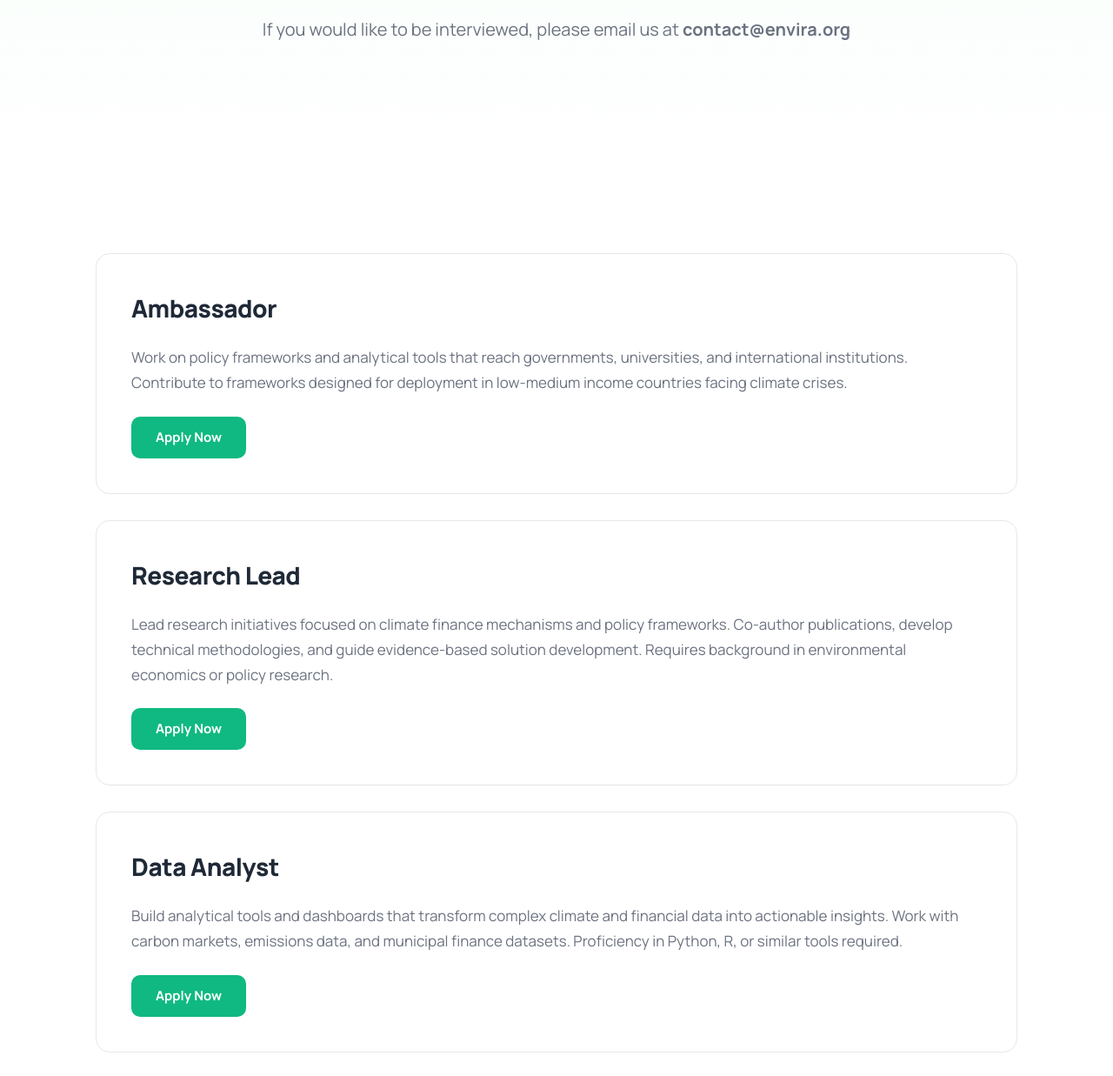
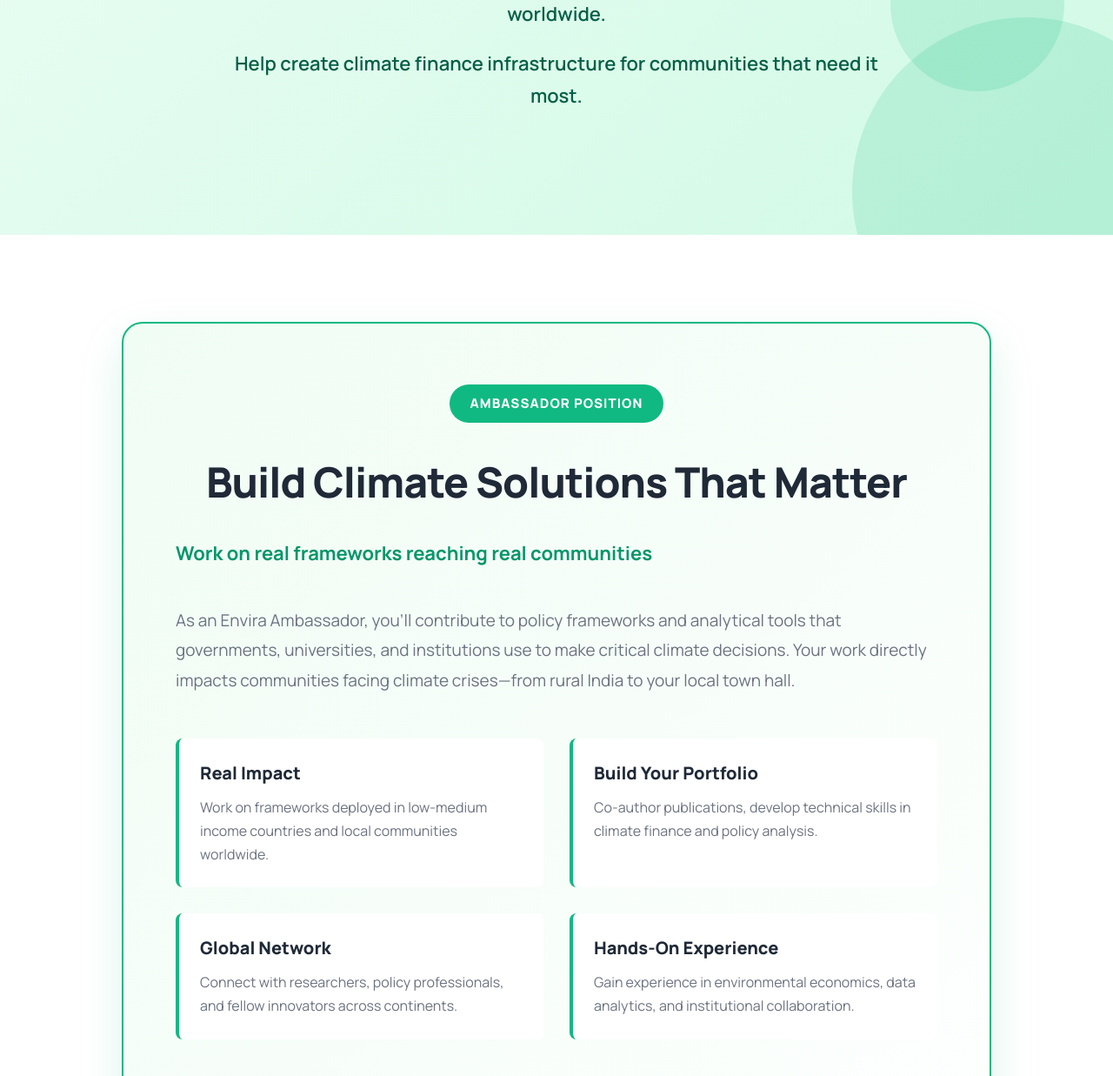
Before and after one commit to Arunkdas13/Envira-Website, a plain HTML site: page join.html in a window 1280 px wide. Shown: the part 459-1696 px from the top of the page at 87% size. Drawn offline with Linux system fonts and the light colour scheme.

Commit message:
Update join.html

```diff
--- a/join.html
+++ b/join.html
@@ -20,22 +20,51 @@
         .cta-btn { background: #10b981; padding: 11px 24px; border-radius: 8px; text-decoration: none; color: white; font-weight: 700; font-size: 14px; transition: all 0.2s; }
         .cta-btn:hover { background: #059669; transform: translateY(-1px); }
 
-        .hero { padding: 160px 20px 100px; text-align: center; background: linear-gradient(180deg, #f0fdf4 0%, #ffffff 100%); }
-        .hero-label { display: inline-block; background: #d1fae5; color: #065f46; padding: 8px 20px; border-radius: 30px; font-weight: 700; font-size: 13px; margin-bottom: 24px; text-transform: uppercase; letter-spacing: 0.5px; }
-        .hero h1 { font-size: 56px; font-weight: 800; color: #1f2937; margin-bottom: 24px; letter-spacing: -1px; }
-        .hero p { font-size: 20px; color: #6b7280; max-width: 700px; margin: 0 auto 40px; line-height: 1.7; }
-        .hero-note { font-size: 16px; color: #6b7280; margin-top: 30px; }
+        /* HERO */
+        .hero { padding: 180px 20px 120px; text-align: center; background: linear-gradient(135deg, #ecfdf5 0%, #d1fae5 100%); position: relative; overflow: hidden; }
+        .floating-circle {
+            position: absolute;
+            border-radius: 50%;
+            background: rgba(16, 185, 129, 0.15);
+            animation: float 25s ease-in-out infinite;
+        }
+        .circle-1 { width: 300px; height: 300px; top: -100px; left: -50px; animation-delay: 0s; }
+        .circle-2 { width: 400px; height: 400px; bottom: -150px; right: -100px; animation-delay: 5s; }
+        .circle-3 { width: 200px; height: 200px; top: 50%; left: 80%; animation-delay: 10s; }
+        @keyframes float {
+            0%, 100% { transform: translate(0, 0) scale(1); }
+            33% { transform: translate(30px, -40px) scale(1.1); }
+            66% { transform: translate(-25px, 25px) scale(0.95); }
+        }
 
-        .positions { max-width: 1100px; margin: 0 auto; padding: 100px 20px; }
-        .position-grid { display: grid; gap: 30px; }
-        .position-card { background: white; border: 1px solid #e5e7eb; border-radius: 16px; padding: 40px; transition: all 0.3s; }
-        .position-card:hover { border-color: #10b981; box-shadow: 0 12px 32px rgba(16, 185, 129, 0.12); transform: translateY(-5px); }
-        .position-header { display: flex; justify-content: space-between; align-items: flex-start; margin-bottom: 20px; }
-        .position-card h3 { font-size: 28px; font-weight: 800; color: #1f2937; letter-spacing: -0.5px; }
-        .position-card p { color: #6b7280; font-size: 17px; line-height: 1.7; margin-bottom: 24px; }
-        .apply-btn { background: #10b981; color: white; padding: 12px 28px; border-radius: 10px; text-decoration: none; font-weight: 700; font-size: 15px; transition: all 0.3s; display: inline-block; }
-        .apply-btn:hover { background: #059669; transform: translateY(-2px); box-shadow: 0 4px 14px rgba(16, 185, 129, 0.3); }
+        .hero-content { position: relative; z-index: 1; max-width: 900px; margin: 0 auto; }
+        .hero-label { display: inline-block; background: white; color: #059669; padding: 10px 24px; border-radius: 30px; font-weight: 700; font-size: 14px; margin-bottom: 28px; box-shadow: 0 4px 14px rgba(16, 185, 129, 0.2); }
+        .hero h1 { font-size: 64px; font-weight: 800; color: #1f2937; margin-bottom: 28px; line-height: 1.1; letter-spacing: -1.5px; }
+        .hero p { font-size: 22px; color: #065f46; max-width: 750px; margin: 0 auto 20px; line-height: 1.7; font-weight: 600; }
+        .hero-note { font-size: 17px; color: #6b7280; margin-top: 20px; }
 
+        /* AMBASSADOR SECTION */
+        .ambassador-section { padding: 100px 20px; background: white; }
+        .ambassador-container { max-width: 1000px; margin: 0 auto; }
+        .ambassador-card { background: linear-gradient(135deg, #f0fdf4 0%, #ffffff 100%); border: 2px solid #10b981; border-radius: 24px; padding: 70px 60px; text-align: center; box-shadow: 0 20px 50px rgba(16, 185, 129, 0.15); }
+        .ambassador-badge { display: inline-block; background: #10b981; color: white; padding: 10px 24px; border-radius: 30px; font-weight: 800; font-size: 15px; margin-bottom: 30px; text-transform: uppercase; letter-spacing: 1px; }
+        .ambassador-card h2 { font-size: 48px; font-weight: 800; color: #1f2937; margin-bottom: 24px; letter-spacing: -1px; }
+        .ambassador-card .subtitle { font-size: 22px; color: #059669; font-weight: 700; margin-bottom: 40px; }
+        .ambassador-card p { font-size: 19px; color: #6b7280; line-height: 1.8; margin-bottom: 24px; text-align: left; }
+
+        .benefits-grid { display: grid; grid-template-columns: 1fr 1fr; gap: 30px; margin: 50px 0; text-align: left; }
+        .benefit-item { background: white; border-left: 4px solid #10b981; padding: 24px; border-radius: 8px; }
+        .benefit-item h4 { font-size: 20px; font-weight: 800; color: #1f2937; margin-bottom: 10px; }
+        .benefit-item p { font-size: 16px; color: #6b7280; line-height: 1.7; margin: 0; }
+
+        .commitment-box { background: #fef3c7; border-left: 4px solid #f59e0b; padding: 30px; border-radius: 12px; margin: 40px 0; text-align: left; }
+        .commitment-box h4 { font-size: 20px; font-weight: 800; color: #92400e; margin-bottom: 12px; }
+        .commitment-box p { font-size: 17px; color: #78350f; margin: 0; }
+
+        .apply-button { background: #10b981; color: white; padding: 20px 50px; border-radius: 14px; text-decoration: none; font-weight: 800; font-size: 20px; display: inline-block; transition: all 0.3s; box-shadow: 0 8px 20px rgba(16, 185, 129, 0.3); margin-top: 30px; }
+        .apply-button:hover { background: #059669; transform: translateY(-3px); box-shadow: 0 12px 30px rgba(16, 185, 129, 0.4); }
+
+        /* FOOTER */
         .footer { background: #f9fafb; padding: 80px 20px 40px; border-top: 1px solid #e5e7eb; }
         .footer-content { max-width: 1280px; margin: 0 auto; }
         .footer-main { display: grid; grid-template-columns: 2fr 1fr 1fr 1fr; gap: 60px; margin-bottom: 50px; }
@@ -49,8 +78,10 @@
         .footer-bottom { border-top: 1px solid #e5e7eb; padding-top: 30px; text-align: center; color: #9ca3af; font-size: 14px; }
 
         @media (max-width: 768px) {
-            .hero h1 { font-size: 38px; }
-            .position-card h3 { font-size: 24px; }
+            .hero h1 { font-size: 40px; }
+            .ambassador-card h2 { font-size: 36px; }
+            .benefits-grid { grid-template-columns: 1fr; }
+            .ambassador-card { padding: 50px 30px; }
             .footer-main { grid-template-columns: 1fr; gap: 40px; }
             .nav-links { display: none; }
         }
@@ -74,55 +105,55 @@
     </nav>
 
     <section class="hero">
-        <div class="hero-label">Apply for a Position</div>
-        <h1>Join the Movement</h1>
-        <p>Become part of a global network building frameworks that will reach governments and institutions worldwide. All roles require a minimum commitment of 2 hours per week.</p>
-        <p class="hero-note">If you would like to be interviewed, please email us at <strong>contact@envira.org</strong></p>
+        <div class="floating-circle circle-1"></div>
+        <div class="floating-circle circle-2"></div>
+        <div class="floating-circle circle-3"></div>
+
+        <div class="hero-content">
+            <div class="hero-label">Join the Movement</div>
+            <h1>Become an Envira Ambassador</h1>
+            <p>Build frameworks that will reach governments and institutions worldwide.</p>
+            <p class="hero-note">Help create climate finance infrastructure for communities that need it most.</p>
+        </div>
     </section>
 
-    <div class="positions">
-        <div class="position-grid">
-            <div class="position-card">
-                <div class="position-header">
-                    <h3>Ambassador</h3>
+    <section class="ambassador-section">
+        <div class="ambassador-container">
+            <div class="ambassador-card">
+                <div class="ambassador-badge">Ambassador Position</div>
+                <h2>Build Climate Solutions That Matter</h2>
+                <p class="subtitle">Work on real frameworks reaching real communities</p>
+
+                <p>As an Envira Ambassador, you'll contribute to policy frameworks and analytical tools that governments, universities, and institutions use to make critical climate decisions. Your work directly impacts communities facing climate crises—from rural India to your local town hall.</p>
+
+                <div class="benefits-grid">
+                    <div class="benefit-item">
+                        <h4>Real Impact</h4>
+                        <p>Work on frameworks deployed in low-medium income countries and local communities worldwide.</p>
+                    </div>
+                    <div class="benefit-item">
+                        <h4>Build Your Portfolio</h4>
+                        <p>Co-author publications, develop technical skills in climate finance and policy analysis.</p>
+                    </div>
+                    <div class="benefit-item">
+                        <h4>Global Network</h4>
+                        <p>Connect with researchers, policy professionals, and fellow innovators across continents.</p>
+                    </div>
+                    <div class="benefit-item">
+                        <h4>Hands-On Experience</h4>
+                        <p>Gain experience in environmental economics, data analytics, and institutional collaboration.</p>
+                    </div>
                 </div>
-                <p>Work on policy frameworks and analytical tools that reach governments, universities, and international institutions. Contribute to frameworks designed for deployment in low-medium income countries facing climate crises.</p>
-                <a href="mailto:contact@envira.org" class="apply-btn">Apply Now</a>
-            </div>
 
-            <div class="position-card">
-                <div class="position-header">
-                    <h3>Research Lead</h3>
+                <div class="commitment-box">
+                    <h4>Time Commitment</h4>
+                    <p>Minimum 2 hours per week. Flexible schedule. Remote work. Perfect for students passionate about climate action.</p>
                 </div>
-                <p>Lead research initiatives focused on climate finance mechanisms and policy frameworks. Co-author publications, develop technical methodologies, and guide evidence-based solution development. Requires background in environmental economics or policy research.</p>
-                <a href="mailto:contact@envira.org" class="apply-btn">Apply Now</a>
-            </div>
 
-            <div class="position-card">
-                <div class="position-header">
-                    <h3>Data Analyst</h3>
-                </div>
-                <p>Build analytical tools and dashboards that transform complex climate and financial data into actionable insights. Work with carbon markets, emissions data, and municipal finance datasets. Proficiency in Python, R, or similar tools required.</p>
-                <a href="mailto:contact@envira.org" class="apply-btn">Apply Now</a>
-            </div>
-
-            <div class="position-card">
-                <div class="position-header">
-                    <h3>Policy Writer</h3>
-                </div>
-                <p>Craft policy briefs, framework documentation, and research summaries for government institutions and international organizations. Strong writing skills and understanding of environmental policy required.</p>
-                <a href="mailto:contact@envira.org" class="apply-btn">Apply Now</a>
-            </div>
-
-            <div class="position-card">
-                <div class="position-header">
-                    <h3>Partnerships Coordinator</h3>
-                </div>
-                <p>Build relationships with universities, NGOs, and government agencies to scale Envira frameworks. Experience in outreach, networking, or program coordination preferred.</p>
-                <a href="mailto:contact@envira.org" class="apply-btn">Apply Now</a>
+                <a href="mailto:contact@envira.org" class="apply-button">Apply Now</a>
             </div>
         </div>
-    </div>
+    </section>
 
     <footer class="footer">
         <div class="footer-content">
```
